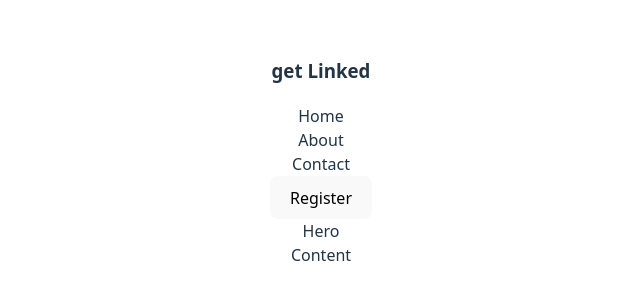
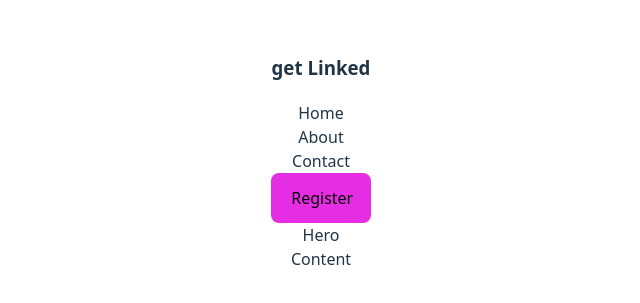
Before and after one commit to OgbuEsther/DEVOPS, a React (Vite) app: page / in a window 1280 px wide. Shown: the part 247-550 px from the top of the page, without its empty margins (319-959 px from the left). Built offline with nearby package versions, Linux system fonts and the light colour scheme.

Commit message:
working on header

```diff
--- a/src/header/Header.jsx
+++ b/src/header/Header.jsx
@@ -11,7 +11,7 @@ const Header = () => {
             <nav>About</nav>
             <nav>Contact</nav>
 
-            <button>Register</button>
+            <button style={{width : '100px' , height : '50px' , backgroundColor : '#E52EE3'}}>Register</button>
         </div>
     </div>
   )
```
